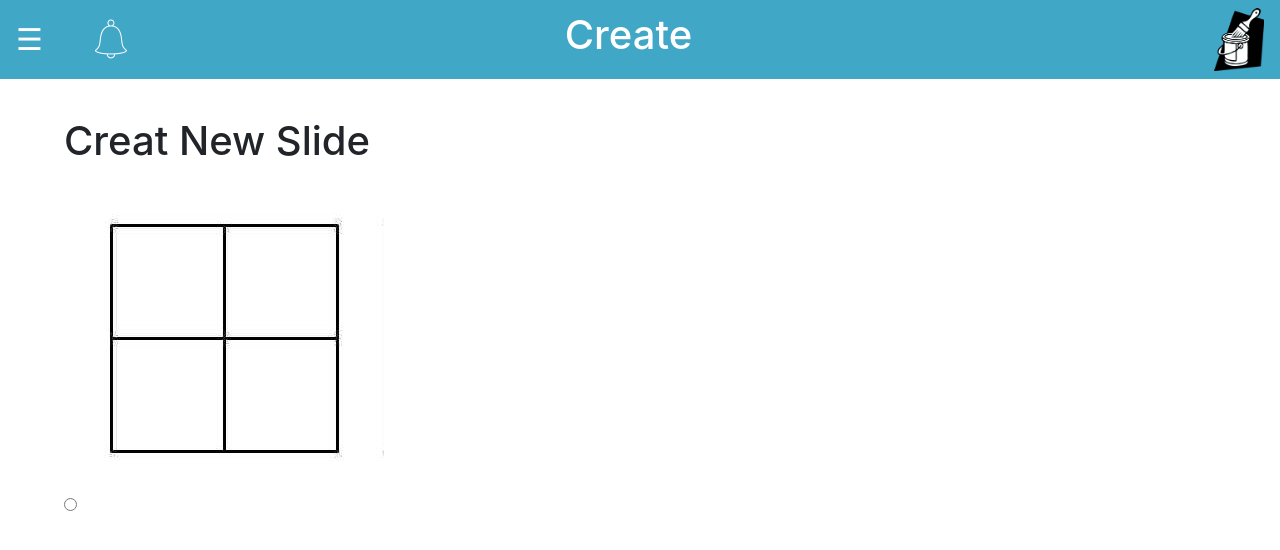
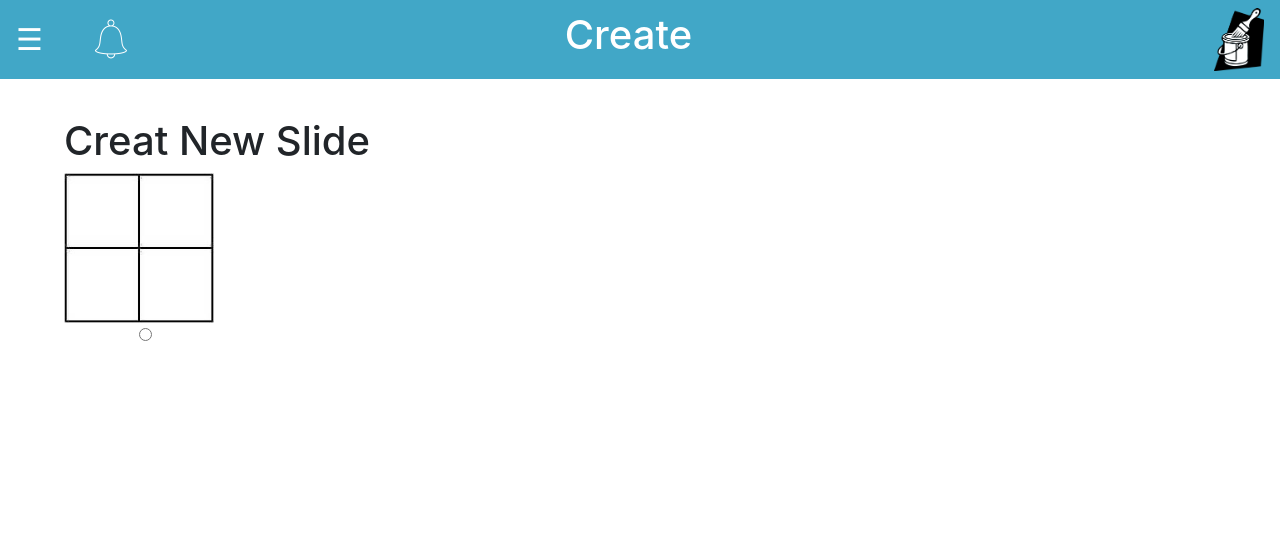
Before and after one commit to KevinPirabaharan/CIS-3750-Project-Group-2, a PHP site: page /create/index.php in a window 1280 px wide. Shown: the top 550 px of the page. Run offline with PHP 8.4, Linux system fonts and the light colour scheme; some libraries are stand-ins or nearby versions.

Commit message:
grid opt changes

```diff
--- a/create/index.php
+++ b/create/index.php
@@ -15,10 +15,10 @@ include $dir."inc/menu.php";
             <form method="get" action="">
             <div class="row">
                 <div class="col-md-12">
-                    <img src="../images/2x2.jpg">
+                    <img src="../images/2x2.jpg" class="gridImg">
                 </div>
                 <div class="col-md-12">
-                    <input type="radio">
+                    <input class="gridRadio" type="radio">
                 </div>
             </div>
 
--- a/css/styles.css
+++ b/css/styles.css
@@ -9,3 +9,12 @@
     text-decoration: none;
     color:white;
 }
+
+.gridImg {
+    width:150px;
+    height:150px;
+}
+
+.gridRadio {
+    margin-left: 75px;
+}
```
Also changed, not shown: images/2x2.jpg, images/3x1.jpg, images/3x3.jpg, images/varied.jpg.
